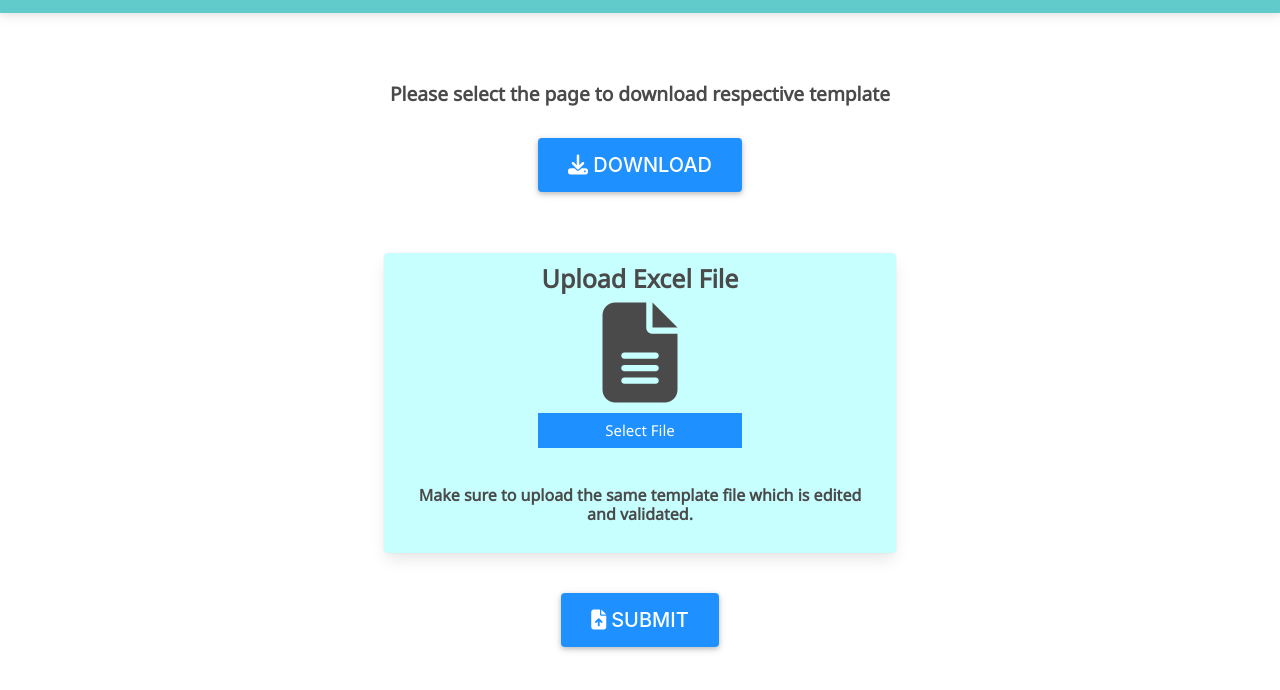
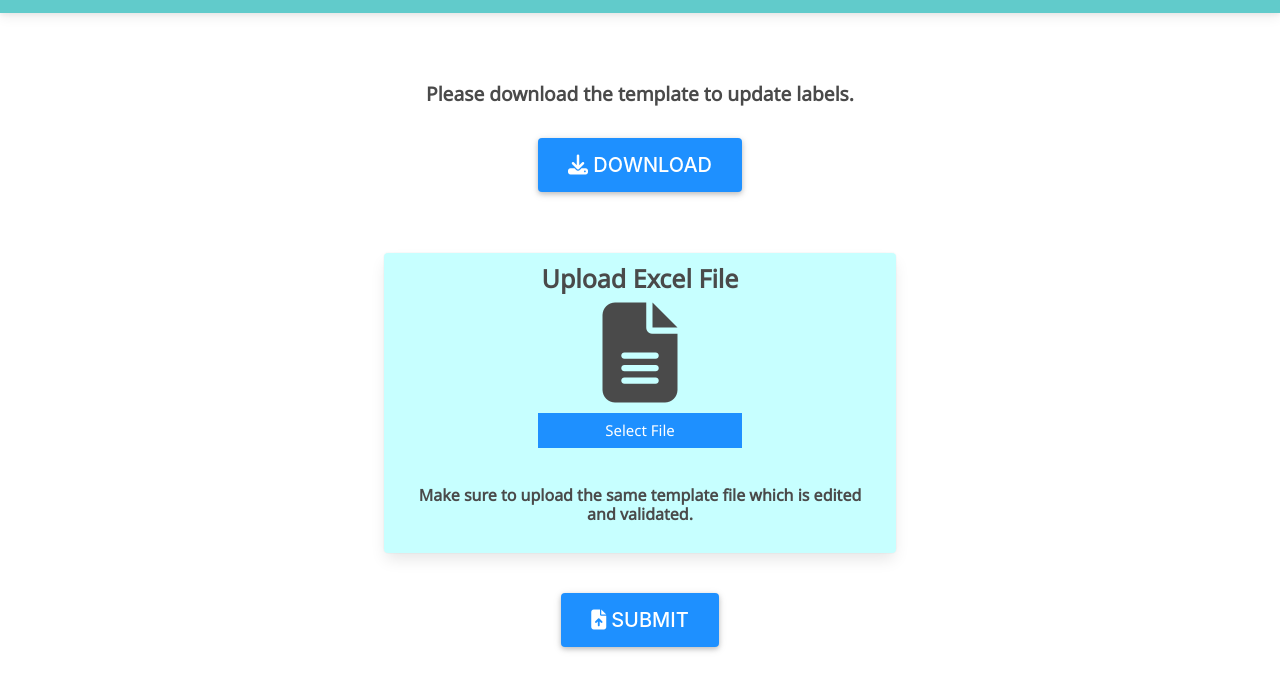
Before and after one commit to avyshlabs/application-localisation, a website: page public/html/updateLabel.html in a window 1280 px wide. Shown: the part 52-742 px from the top of the page. Drawn offline with nearby package versions, Linux system fonts and the light colour scheme; no server answers; a script that the page names is missing.

Commit message:
addLabel updateLabel enhancements

```diff
--- a/public/html/updateLabel.html
+++ b/public/html/updateLabel.html
@@ -115,7 +115,7 @@
 
     <header>
       <h2 id="instruction">
-        <b> Please select the page to download respective template </b>
+        <b> Please download the template to update labels. </b>
       </h2>
       <br />
       <div>
```
Also changed, not shown: public/html/addLabel.html (+1 -6 lines).
